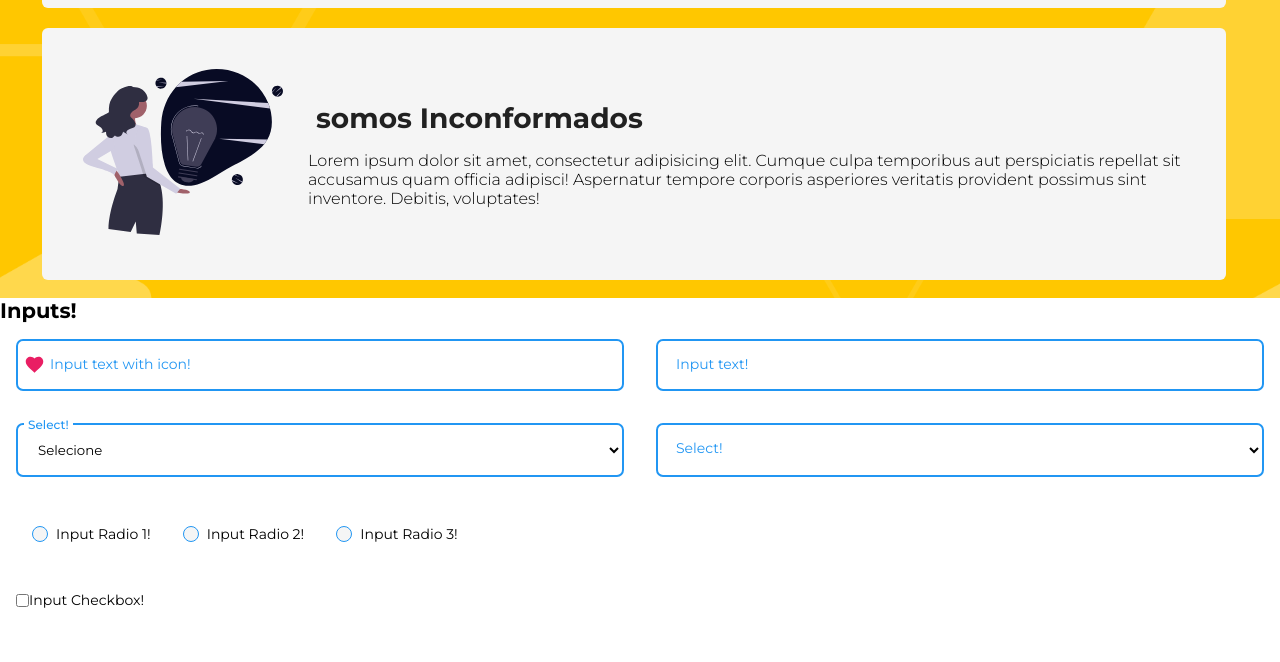
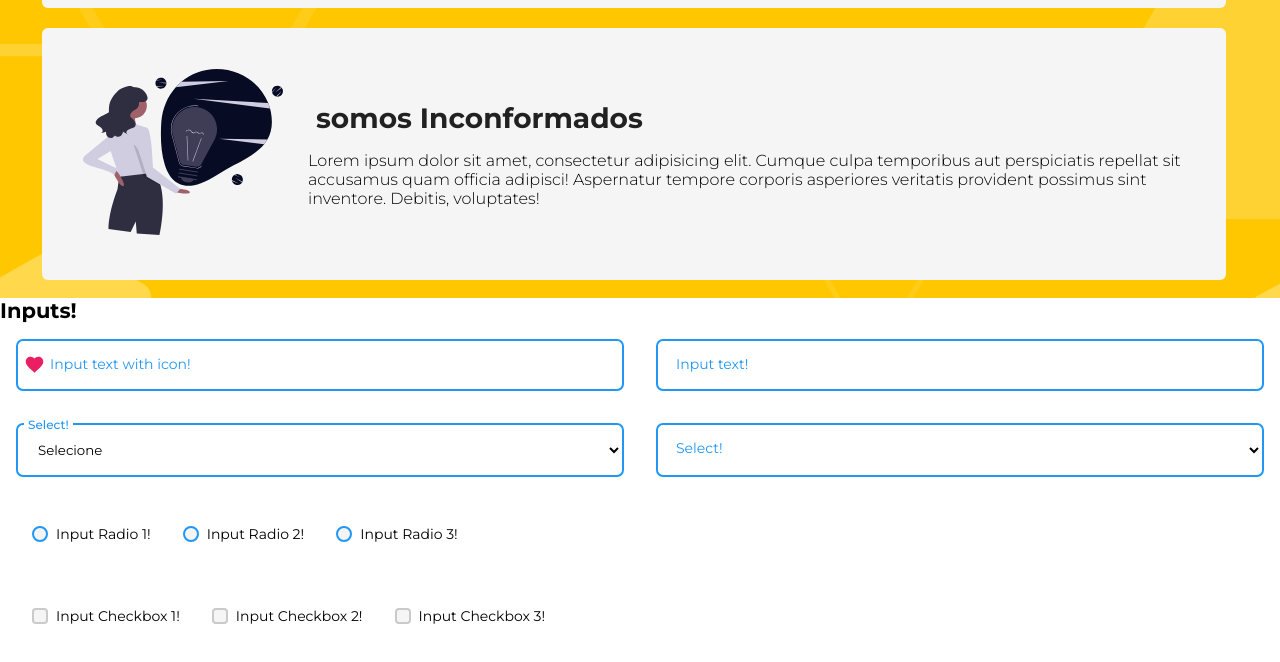
Before and after one commit to scmfaria/react-web-studies, a React (Create React App) app: page / in a window 1280 px wide. Shown: the part 1869-2531 px from the top of the page. Built offline with nearby package versions, Linux system fonts and the light colour scheme.

Commit message:
add checkbox style

```diff
--- a/src/pages/Form/index.jsx
+++ b/src/pages/Form/index.jsx
@@ -100,8 +100,21 @@ function Form() {
             </div>
 
 			<div className="input-wrap">
-				<input id="check" type="checkbox"/>
-				<label htmlFor="check">Input Checkbox!</label>
+                <div className="check-item">
+                    <input id="check" type="checkbox"/>
+                    <div className="ghost-check"></div>
+                    <label htmlFor="check">Input Checkbox 1!</label>
+                </div>
+                <div className="check-item">
+                    <input id="check2" type="checkbox"/>
+                    <div className="ghost-check"></div>
+                    <label htmlFor="check2">Input Checkbox 2!</label>
+                </div>
+                <div className="check-item">
+                    <input id="check3" type="checkbox"/>
+                    <div className="ghost-check"></div>
+                    <label htmlFor="check3">Input Checkbox 3!</label>
+                </div>
 			</div>
 
 		</section>
--- a/src/pages/Form/style.scss
+++ b/src/pages/Form/style.scss
@@ -68,51 +68,71 @@ $selectionRadio: #63b9fd;
     }
 }
 
-// Radio
+// radio - checkbox
+input[type="checkbox"], label,
+input[type="radio"], label {
+    cursor: pointer;
+}
 .input-wrap {
-    .radio-item {
+    .radio-item, .check-item {
         margin: 16px;
         display: flex;
         align-items: center;
         position: relative;
-        input[type="radio"], label {
-            cursor: pointer;
-        }
-        input[type="radio"] {
+        input[type="radio"],
+        input[type="checkbox"] {
             width: 18px;
             height: 18px;
             position: absolute;
             z-index: 1;
+            opacity: 0;
+            &:checked ~ .ghost-radio,
+            &:checked ~ .ghost-check {
+                border: 2px solid $primaryColor;
+            }
+            &:checked ~ label {
+                font-weight: 500;
+            }
+        }
+    }
+}
+
+.ghost-radio, .ghost-check {
+    position: relative;
+    width: 16px;
+    height: 16px;
+    min-width: 16px;
+    min-height: 16px;
+    background: #f5f5f5;
+    margin-right: 8px;
+    transition: 300ms cubic-bezier(0.88, 0.01, 0.05, 1.01);
+    &::after {
+        content: '';
+        position: absolute;
+        background-color: $selectionRadio;
+    }
+}
+
+// Radio
+.input-wrap {
+    .radio-item {
+        input[type="radio"] {
             &:checked ~ .ghost-radio {
-                border: 1.5px solid $primaryColor;
                 &::after {
                     width: 10px;
                     height: 10px;
                 }
             }
-            &:checked ~ label {
-                font-weight: 500;
-            }
-            opacity: 0;
         }
     }
 
     .ghost-radio {
-        position: relative;
-        background: #f5f5f5;
-        width: 16px;
-        height: 16px;
         border-radius: 100px;
-        border: 1px solid $primaryColor; // solid é a forma como a borda vai ser desenhada
-        transition: 300ms cubic-bezier(0.88, 0.01, 0.05, 1.01);
-        margin-right: 8px;
+        border: 2px solid $primaryColor; // solid é a forma como a borda vai ser desenhada
         &::after {
-            content: '';
-            position: absolute;
             width: 0;
             height: 0;
             transition: 300ms cubic-bezier(0.88, 0.01, 0.05, 1.01);
-            background-color: $selectionRadio;
             border-radius: 100px;
             left: 50%;
             top: 50%;
@@ -121,6 +141,55 @@ $selectionRadio: #63b9fd;
     }
 }
 
+// Checkbox
+.input-wrap {
+    .check-item {
+      input[type="checkbox"] {
+        &:checked ~ .ghost-check {
+          &::after, &::before {
+            transition:  150ms cubic-bezier(0.6, -0.12, 0.35, 1.22);
+          }
+          &::after {
+            height: 10px;
+            transition-delay: 150ms;
+            visibility: visible;
+            bottom: 1px;
+            right: 3px;
+          }
+          &::before {
+            width: 6px;
+          }
+        }
+      }
+    }
+    .ghost-check {
+      border: 2px solid #cacaca;
+      border-radius: 4px;
+      &::after, &::before {
+        border-radius: 2px;
+      }
+      &::after {
+        width: 2px;
+        height: 2px;
+        transform: rotate(38deg);
+        visibility: hidden;
+        bottom: 1.5px;
+        right: 6px;
+      }
+      &::before {
+        content: '';
+        position: absolute;
+        background-color: $selectionRadio;
+        width: 0;
+        height: 2px;
+        transform: rotate(37deg);
+        top: 7.3px;
+        left: 0.5px;
+      }
+    }
+}
+
+
 //pseudo-classes: usadas para estilizar um elemento com base em seu estado
 //ex: &:checked
 
```
